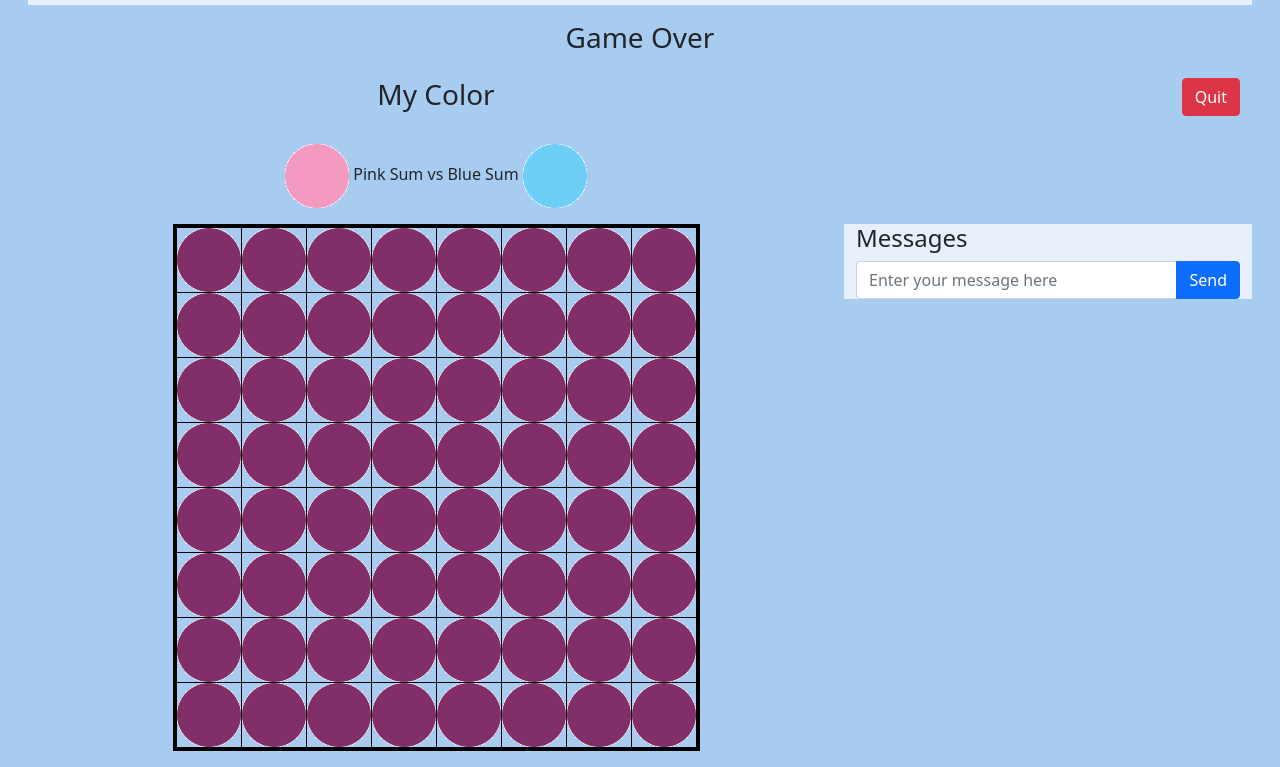
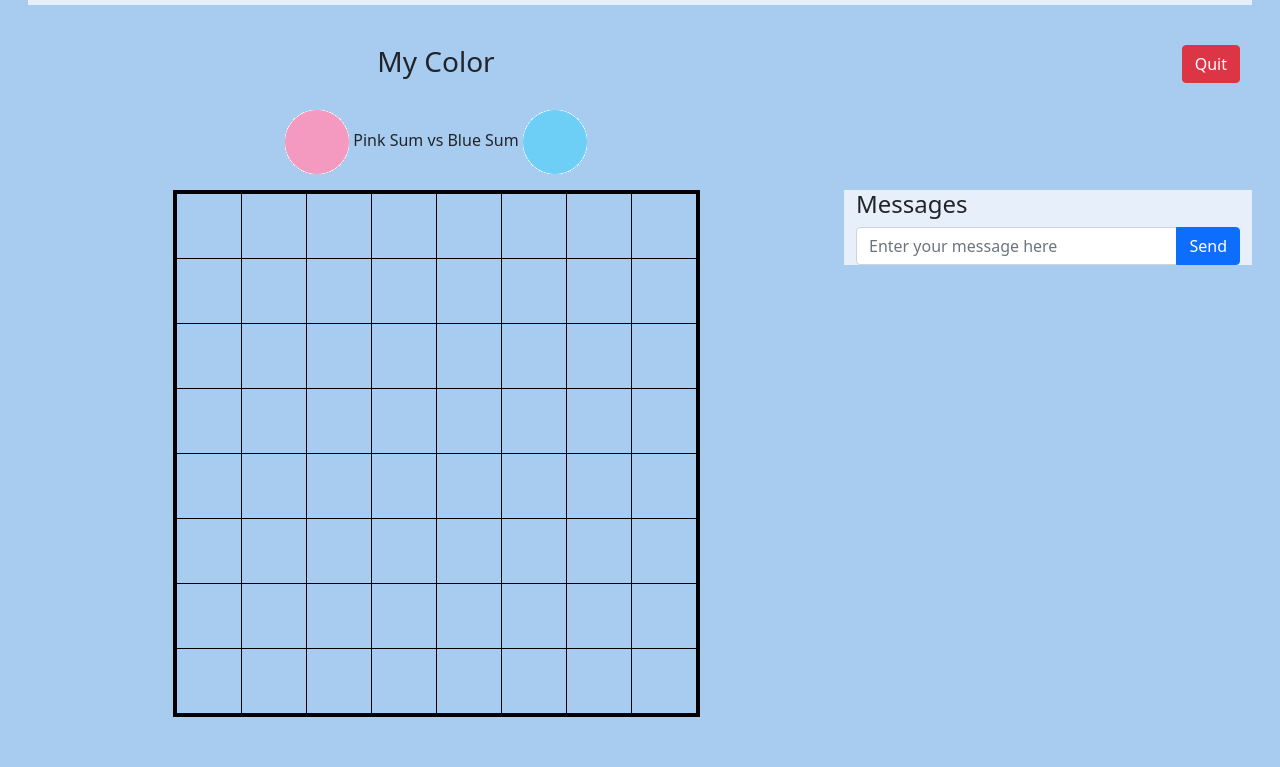
Before and after one commit to wilsonmarkjames/reversi-wilson, a website: page public/game.html in a window 1280 px wide. Shown: the part 53-820 px from the top of the page. Drawn offline with nearby package versions, Linux system fonts and the light colour scheme; no server answers.

Commit message:
Taking Turns & Housekeeping

```diff
--- a/public/game.html
+++ b/public/game.html
@@ -22,7 +22,7 @@
     </div>
     <div class="row m-3">
       <div class="col text-center">
-        <h3 id="game_over">Game Over</h3>
+        <h3 id="game_over"></h3>
       </div>
     </div>
     <div class="row m-3">
@@ -50,84 +50,84 @@
           <div class="col-md-8 table-responsive">
             <table id="game_board" class="mx-auto w-auto">
               <tr>
-                <td id="0_0"><img class="img-fluid" src='assets/images/error.gif' alt="error" /></td>
-                <td id="0_1"><img class="img-fluid" src='assets/images/error.gif' alt="error" /></td>
-                <td id="0_2"><img class="img-fluid" src='assets/images/error.gif' alt="error" /></td>
-                <td id="0_3"><img class="img-fluid" src='assets/images/error.gif' alt="error" /></td>
-                <td id="0_4"><img class="img-fluid" src='assets/images/error.gif' alt="error" /></td>
-                <td id="0_5"><img class="img-fluid" src='assets/images/error.gif' alt="error" /></td>
-                <td id="0_6"><img class="img-fluid" src='assets/images/error.gif' alt="error" /></td>
-                <td id="0_7"><img class="img-fluid" src='assets/images/error.gif' alt="error" /></td>
+                <td id="0_0"><img class="img-fluid" src='assets/images/empty.gif' alt="empty" /></td>
+                <td id="0_1"><img class="img-fluid" src='assets/images/empty.gif' alt="empty" /></td>
+                <td id="0_2"><img class="img-fluid" src='assets/images/empty.gif' alt="empty" /></td>
+                <td id="0_3"><img class="img-fluid" src='assets/images/empty.gif' alt="empty" /></td>
+                <td id="0_4"><img class="img-fluid" src='assets/images/empty.gif' alt="empty" /></td>
+                <td id="0_5"><img class="img-fluid" src='assets/images/empty.gif' alt="empty" /></td>
+                <td id="0_6"><img class="img-fluid" src='assets/images/empty.gif' alt="empty" /></td>
+                <td id="0_7"><img class="img-fluid" src='assets/images/empty.gif' alt="empty" /></td>
               </tr>
               <tr>
-                <td id="1_0"><img class="img-fluid" src='assets/images/error.gif' alt="error" /></td>
-                <td id="1_1"><img class="img-fluid" src='assets/images/error.gif' alt="error" /></td>
-                <td id="1_2"><img class="img-fluid" src='assets/images/error.gif' alt="error" /></td>
-                <td id="1_3"><img class="img-fluid" src='assets/images/error.gif' alt="error" /></td>
-                <td id="1_4"><img class="img-fluid" src='assets/images/error.gif' alt="error" /></td>
-                <td id="1_5"><img class="img-fluid" src='assets/images/error.gif' alt="error" /></td>
-                <td id="1_6"><img class="img-fluid" src='assets/images/error.gif' alt="error" /></td>
-                <td id="1_7"><img class="img-fluid" src='assets/images/error.gif' alt="error" /></td>
+                <td id="1_0"><img class="img-fluid" src='assets/images/empty.gif' alt="empty" /></td>
+                <td id="1_1"><img class="img-fluid" src='assets/images/empty.gif' alt="empty" /></td>
+                <td id="1_2"><img class="img-fluid" src='assets/images/empty.gif' alt="empty" /></td>
+                <td id="1_3"><img class="img-fluid" src='assets/images/empty.gif' alt="empty" /></td>
+                <td id="1_4"><img class="img-fluid" src='assets/images/empty.gif' alt="empty" /></td>
+                <td id="1_5"><img class="img-fluid" src='assets/images/empty.gif' alt="empty" /></td>
+                <td id="1_6"><img class="img-fluid" src='assets/images/empty.gif' alt="empty" /></td>
+                <td id="1_7"><img class="img-fluid" src='assets/images/empty.gif' alt="empty" /></td>
               </tr>
               <tr>
-                <td id="2_0"><img class="img-fluid" src='assets/images/error.gif' alt="error" /></td>
-                <td id="2_1"><img class="img-fluid" src='assets/images/error.gif' alt="error" /></td>
-                <td id="2_2"><img class="img-fluid" src='assets/images/error.gif' alt="error" /></td>
-                <td id="2_3"><img class="img-fluid" src='assets/images/error.gif' alt="error" /></td>
-                <td id="2_4"><img class="img-fluid" src='assets/images/error.gif' alt="error" /></td>
-                <td id="2_5"><img class="img-fluid" src='assets/images/error.gif' alt="error" /></td>
-                <td id="2_6"><img class="img-fluid" src='assets/images/error.gif' alt="error" /></td>
-                <td id="2_7"><img class="img-fluid" src='assets/images/error.gif' alt="error" /></td>
+                <td id="2_0"><img class="img-fluid" src='assets/images/empty.gif' alt="empty" /></td>
+                <td id="2_1"><img class="img-fluid" src='assets/images/empty.gif' alt="empty" /></td>
+                <td id="2_2"><img class="img-fluid" src='assets/images/empty.gif' alt="empty" /></td>
+                <td id="2_3"><img class="img-fluid" src='assets/images/empty.gif' alt="empty" /></td>
+                <td id="2_4"><img class="img-fluid" src='assets/images/empty.gif' alt="empty" /></td>
+                <td id="2_5"><img class="img-fluid" src='assets/images/empty.gif' alt="empty" /></td>
+                <td id="2_6"><img class="img-fluid" src='assets/images/empty.gif' alt="empty" /></td>
+                <td id="2_7"><img class="img-fluid" src='assets/images/empty.gif' alt="empty" /></td>
               </tr>
               <tr>
-                <td id="3_0"><img class="img-fluid" src='assets/images/error.gif' alt="error" /></td>
-                <td id="3_1"><img class="img-fluid" src='assets/images/error.gif' alt="error" /></td>
-                <td id="3_2"><img class="img-fluid" src='assets/images/error.gif' alt="error" /></td>
-                <td id="3_3"><img class="img-fluid" src='assets/images/error.gif' alt="error" /></td>
-                <td id="3_4"><img class="img-fluid" src='assets/images/error.gif' alt="error" /></td>
-                <td id="3_5"><img class="img-fluid" src='assets/images/error.gif' alt="error" /></td>
-                <td id="3_6"><img class="img-fluid" src='assets/images/error.gif' alt="error" /></td>
-                <td id="3_7"><img class="img-fluid" src='assets/images/error.gif' alt="error" /></td>
+                <td id="3_0"><img class="img-fluid" src='assets/images/empty.gif' alt="empty" /></td>
+                <td id="3_1"><img class="img-fluid" src='assets/images/empty.gif' alt="empty" /></td>
+                <td id="3_2"><img class="img-fluid" src='assets/images/empty.gif' alt="empty" /></td>
+                <td id="3_3"><img class="img-fluid" src='assets/images/empty.gif' alt="empty" /></td>
+                <td id="3_4"><img class="img-fluid" src='assets/images/empty.gif' alt="empty" /></td>
+                <td id="3_5"><img class="img-fluid" src='assets/images/empty.gif' alt="empty" /></td>
+                <td id="3_6"><img class="img-fluid" src='assets/images/empty.gif' alt="empty" /></td>
+                <td id="3_7"><img class="img-fluid" src='assets/images/empty.gif' alt="empty" /></td>
               </tr>
               <tr>
-                <td id="4_0"><img class="img-fluid" src='assets/images/error.gif' alt="error" /></td>
-                <td id="4_1"><img class="img-fluid" src='assets/images/error.gif' alt="error" /></td>
-                <td id="4_2"><img class="img-fluid" src='assets/images/error.gif' alt="error" /></td>
-                <td id="4_3"><img class="img-fluid" src='assets/images/error.gif' alt="error" /></td>
-                <td id="4_4"><img class="img-fluid" src='assets/images/error.gif' alt="error" /></td>
-                <td id="4_5"><img class="img-fluid" src='assets/images/error.gif' alt="error" /></td>
-                <td id="4_6"><img class="img-fluid" src='assets/images/error.gif' alt="error" /></td>
-                <td id="4_7"><img class="img-fluid" src='assets/images/error.gif' alt="error" /></td>
+                <td id="4_0"><img class="img-fluid" src='assets/images/empty.gif' alt="empty" /></td>
+                <td id="4_1"><img class="img-fluid" src='assets/images/empty.gif' alt="empty" /></td>
+                <td id="4_2"><img class="img-fluid" src='assets/images/empty.gif' alt="empty" /></td>
+                <td id="4_3"><img class="img-fluid" src='assets/images/empty.gif' alt="empty" /></td>
+                <td id="4_4"><img class="img-fluid" src='assets/images/empty.gif' alt="empty" /></td>
+                <td id="4_5"><img class="img-fluid" src='assets/images/empty.gif' alt="empty" /></td>
+                <td id="4_6"><img class="img-fluid" src='assets/images/empty.gif' alt="empty" /></td>
+                <td id="4_7"><img class="img-fluid" src='assets/images/empty.gif' alt="empty" /></td>
               </tr>
               <tr>
-                <td id="5_0"><img class="img-fluid" src='assets/images/error.gif' alt="error" /></td>
-                <td id="5_1"><img class="img-fluid" src='assets/images/error.gif' alt="error" /></td>
-                <td id="5_2"><img class="img-fluid" src='assets/images/error.gif' alt="error" /></td>
-                <td id="5_3"><img class="img-fluid" src='assets/images/error.gif' alt="error" /></td>
-                <td id="5_4"><img class="img-fluid" src='assets/images/error.gif' alt="error" /></td>
-                <td id="5_5"><img class="img-fluid" src='assets/images/error.gif' alt="error" /></td>
-                <td id="5_6"><img class="img-fluid" src='assets/images/error.gif' alt="error" /></td>
-                <td id="5_7"><img class="img-fluid" src='assets/images/error.gif' alt="error" /></td>
+                <td id="5_0"><img class="img-fluid" src='assets/images/empty.gif' alt="empty" /></td>
+                <td id="5_1"><img class="img-fluid" src='assets/images/empty.gif' alt="empty" /></td>
+                <td id="5_2"><img class="img-fluid" src='assets/images/empty.gif' alt="empty" /></td>
+                <td id="5_3"><img class="img-fluid" src='assets/images/empty.gif' alt="empty" /></td>
+                <td id="5_4"><img class="img-fluid" src='assets/images/empty.gif' alt="empty" /></td>
+                <td id="5_5"><img class="img-fluid" src='assets/images/empty.gif' alt="empty" /></td>
+                <td id="5_6"><img class="img-fluid" src='assets/images/empty.gif' alt="empty" /></td>
+                <td id="5_7"><img class="img-fluid" src='assets/images/empty.gif' alt="empty" /></td>
               </tr>
               <tr>
-                <td id="6_0"><img class="img-fluid" src='assets/images/error.gif' alt="error" /></td>
-                <td id="6_1"><img class="img-fluid" src='assets/images/error.gif' alt="error" /></td>
-                <td id="6_2"><img class="img-fluid" src='assets/images/error.gif' alt="error" /></td>
-                <td id="6_3"><img class="img-fluid" src='assets/images/error.gif' alt="error" /></td>
-                <td id="6_4"><img class="img-fluid" src='assets/images/error.gif' alt="error" /></td>
-                <td id="6_5"><img class="img-fluid" src='assets/images/error.gif' alt="error" /></td>
-                <td id="6_6"><img class="img-fluid" src='assets/images/error.gif' alt="error" /></td>
-                <td id="6_7"><img class="img-fluid" src='assets/images/error.gif' alt="error" /></td>
+                <td id="6_0"><img class="img-fluid" src='assets/images/empty.gif' alt="empty" /></td>
+                <td id="6_1"><img class="img-fluid" src='assets/images/empty.gif' alt="empty" /></td>
+                <td id="6_2"><img class="img-fluid" src='assets/images/empty.gif' alt="empty" /></td>
+                <td id="6_3"><img class="img-fluid" src='assets/images/empty.gif' alt="empty" /></td>
+                <td id="6_4"><img class="img-fluid" src='assets/images/empty.gif' alt="empty" /></td>
+                <td id="6_5"><img class="img-fluid" src='assets/images/empty.gif' alt="empty" /></td>
+                <td id="6_6"><img class="img-fluid" src='assets/images/empty.gif' alt="empty" /></td>
+                <td id="6_7"><img class="img-fluid" src='assets/images/empty.gif' alt="empty" /></td>
               </tr>
               <tr>
-                <td id="7_0"><img class="img-fluid" src='assets/images/error.gif' alt="error" /></td>
-                <td id="7_1"><img class="img-fluid" src='assets/images/error.gif' alt="error" /></td>
-                <td id="7_2"><img class="img-fluid" src='assets/images/error.gif' alt="error" /></td>
-                <td id="7_3"><img class="img-fluid" src='assets/images/error.gif' alt="error" /></td>
-                <td id="7_4"><img class="img-fluid" src='assets/images/error.gif' alt="error" /></td>
-                <td id="7_5"><img class="img-fluid" src='assets/images/error.gif' alt="error" /></td>
-                <td id="7_6"><img class="img-fluid" src='assets/images/error.gif' alt="error" /></td>
-                <td id="7_7"><img class="img-fluid" src='assets/images/error.gif' alt="error" /></td>
+                <td id="7_0"><img class="img-fluid" src='assets/images/empty.gif' alt="empty" /></td>
+                <td id="7_1"><img class="img-fluid" src='assets/images/empty.gif' alt="empty" /></td>
+                <td id="7_2"><img class="img-fluid" src='assets/images/empty.gif' alt="empty" /></td>
+                <td id="7_3"><img class="img-fluid" src='assets/images/empty.gif' alt="empty" /></td>
+                <td id="7_4"><img class="img-fluid" src='assets/images/empty.gif' alt="empty" /></td>
+                <td id="7_5"><img class="img-fluid" src='assets/images/empty.gif' alt="empty" /></td>
+                <td id="7_6"><img class="img-fluid" src='assets/images/empty.gif' alt="empty" /></td>
+                <td id="7_7"><img class="img-fluid" src='assets/images/empty.gif' alt="empty" /></td>
               </tr>
 
             </table>
```
Also changed, not shown: public/assets/js/main.js (+11 -0 lines), server.js (+29 -0 lines).
